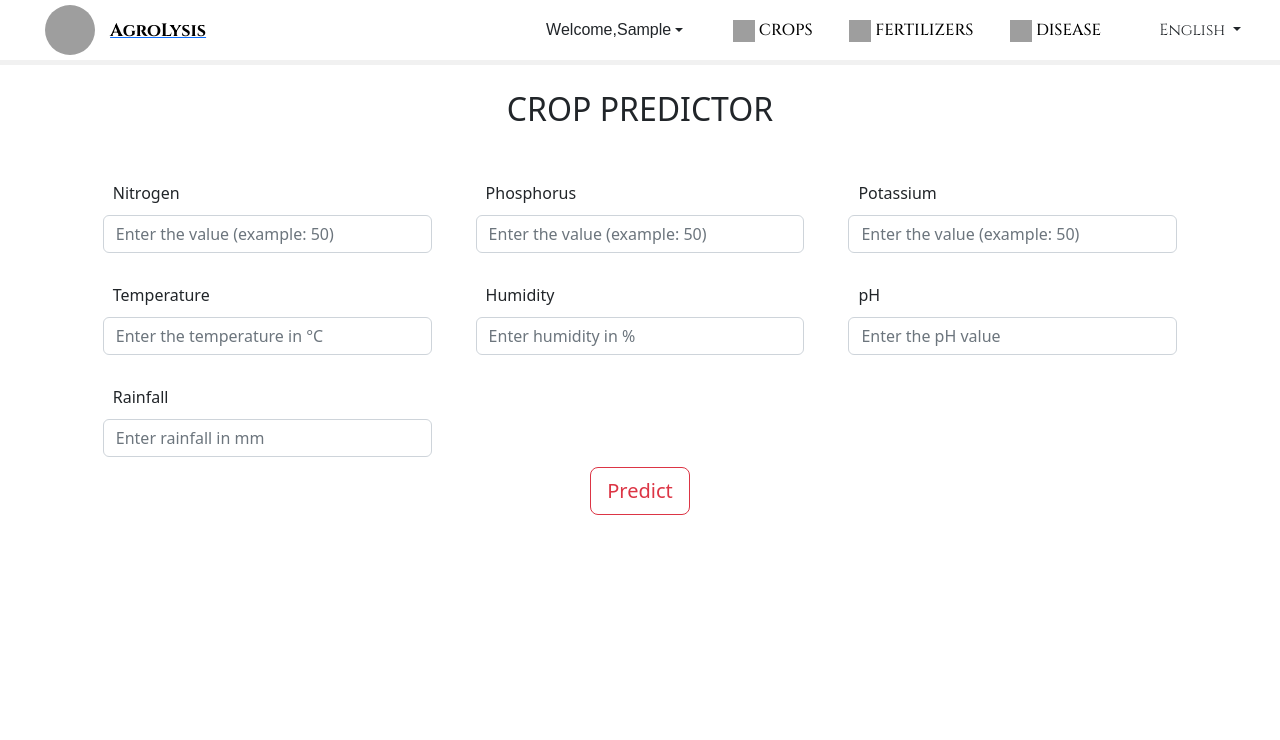
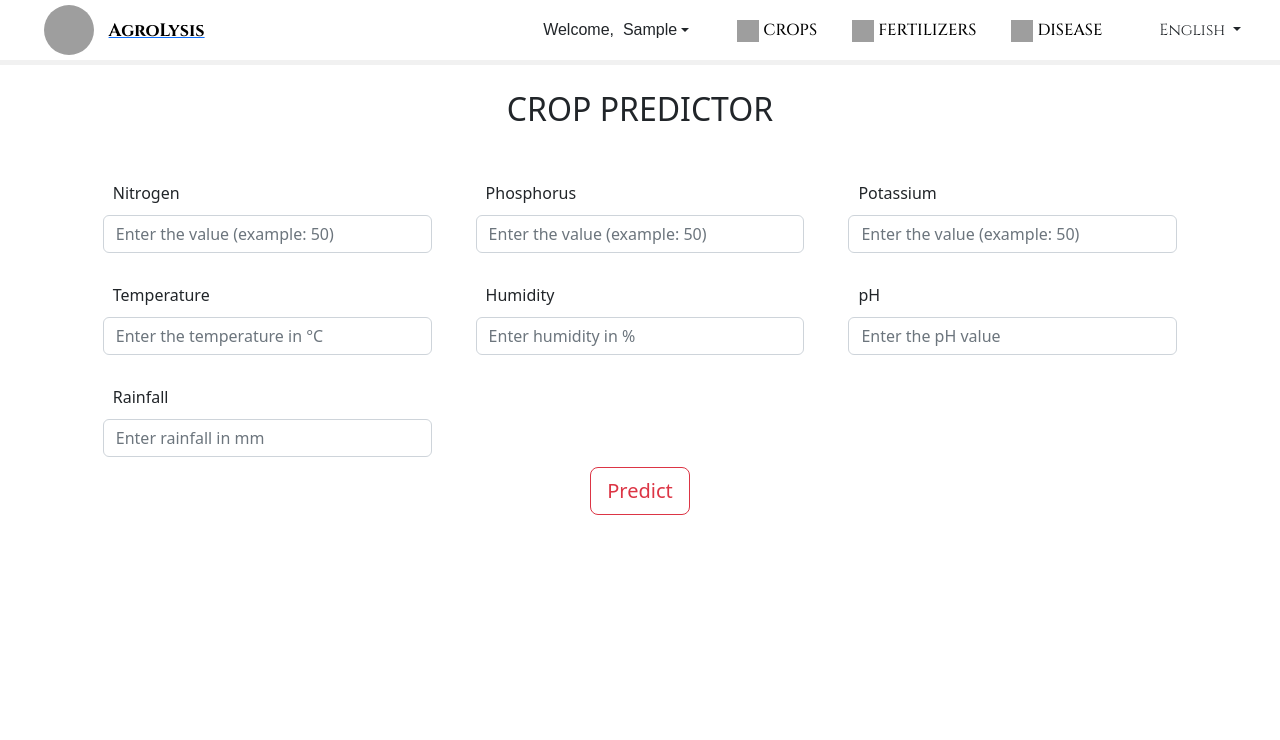
Before and after one commit to sequel-tj/AgroLysis, a Flask app: page /crops in a window 1280 px wide. Shown: the top 740 px of the page. Run offline with Flask 3, Linux system fonts and the light colour scheme; the visitor is signed in with stand-in values (Sample User, id 1); parts of the project's set-up code (start-up, migrations or seed data) failed here and were passed over; grey boxes are pictures that could not be loaded.

Commit message:
name fix

```diff
--- a/templates/base.html
+++ b/templates/base.html
@@ -24,7 +24,7 @@
         <div class="navBar">
             <div class="navBar-container">
                 <div class="navBar-logo">
-                    <a href="/?lang={{lang}}">
+                    <a href="/?lang={{ lang }}">
                         <img src="{{ url_for('static', filename='/img/logo.gif') }}" alt="Logo" width="50" height="50"
                             style="margin-right: 15px; border-radius: 50%;">
                         <span class="logo-text" style="color: black;">AgroLysis</span>
@@ -38,11 +38,11 @@
                         <button type="menu" class="btn dropdown-toggle" role="button" data-bs-toggle="dropdown"
                             aria-expanded="false" style="display: flex; justify-content: center; align-items: center;">
                             {% if lang == "English" %}
-                                <span style="font-family: sans-serif;">{{"Welcome, "}}</span>
+                                <span style="font-family: sans-serif;">{{"Welcome,"}} &nbsp;</span>
                             {% else %}
                                 <span style="font-family: sans-serif;">{{"स्वागत है, "}} &nbsp;</span>
                             {% endif %}
-                            <span id="login-user" style="font-family: sans-serif;">{{current_user.name.split()[0]}}</span>
+                            <span id="login-user" style="font-family: sans-serif; text-transform: capitalize;">{{current_user.name.split()[0]}}</span>
                         </button>
 
                         <ul class="dropdown-menu">
```
